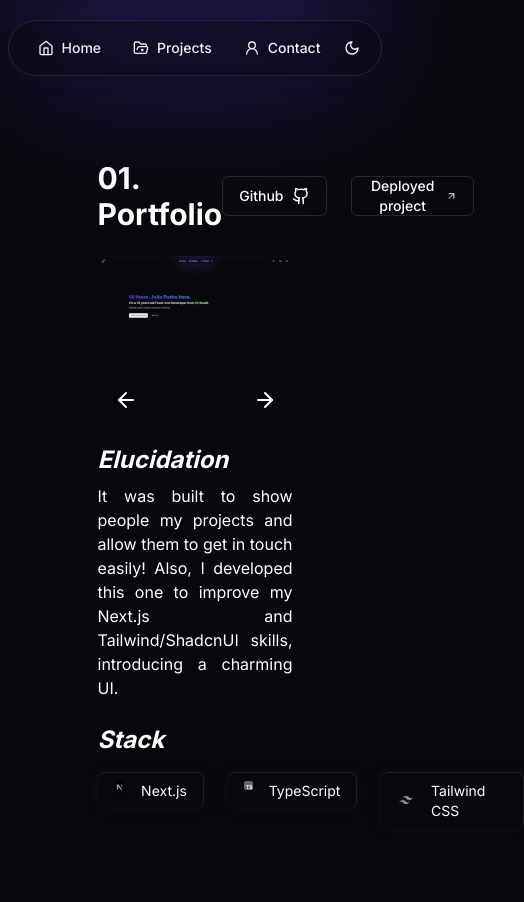
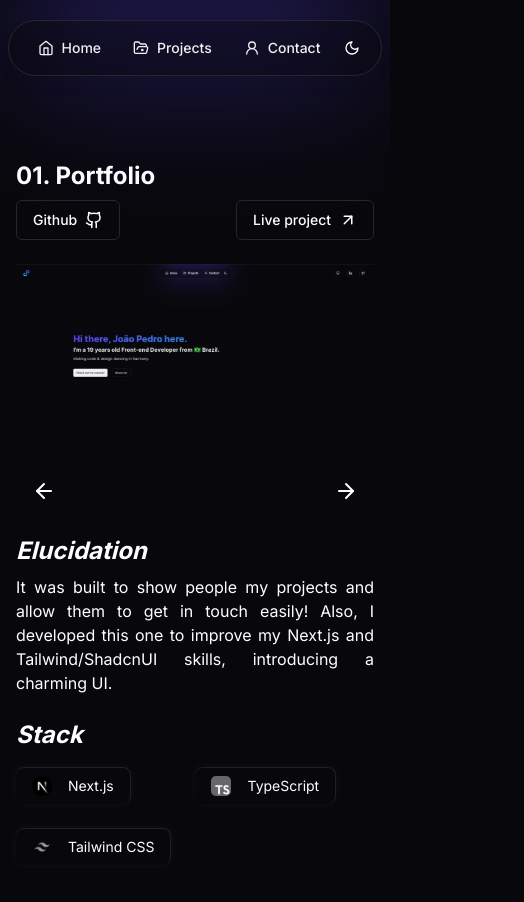
Before and after one commit to jotapemattos/portfolio-jotapemattos, a Next.js app: page /projects/1 in a window 390 px wide. Shown: the top 902 px of the page, 524 px wide, since content can reach past the window. Built offline with nearby package versions, Linux system fonts and the light colour scheme.

Commit message:
style: add responsiveness

```diff
--- a/src/app/projects/[id]/page.tsx
+++ b/src/app/projects/[id]/page.tsx
@@ -18,13 +18,13 @@ const page = ({ params }: SlugProps) => {
   );
 
   return (
-    <main className="w-full min-h-full flex items-center justify-center pt-40 pb-20">
-      <div className="w-1/2 h-full flex flex-col items-start gap-6">
-        <header className="w-full flex items-center justify-between">
-          <h1 className="text-3xl font-bold">
+    <main className="w-full min-h-full flex items-center justify-center pt-40 pb-20 px-4 md:px-0">
+      <div className="w-full md:w-3/4 xl:w-1/2 h-full flex flex-col items-start gap-6">
+        <header className="w-full flex flex-col md:flex-row gap-2 md:items-center justify-between">
+          <h1 className="text-2xl md:text-3xl font-bold">
             0{singleProject.id}. {singleProject.name}
           </h1>
-          <span className="flex items-center gap-6">
+          <span className="w-full md:w-fit flex items-center justify-between gap-6">
             <Link href={singleProject.githubRepo} target="_blank">
               <Button
                 variant="outline"
@@ -37,9 +37,9 @@ const page = ({ params }: SlugProps) => {
             <Link href={singleProject.website} target="_blank">
               <Button
                 variant="outline"
-                className="flex items-center gap-2 hover:text-tertiary transition-colors duration-300"
+                className="flex items-center gap-2 hover:text-primary/75 transition-colors duration-300"
               >
-                Deployed project
+                Live project
                 <ArrowUpRight size={18} />
               </Button>
             </Link>
@@ -52,7 +52,7 @@ const page = ({ params }: SlugProps) => {
         </article>
         <span className="space-y-4">
           <h2 className="text-2xl font-bold italic">Stack</h2>
-          <section className="w-full flex gap-6">
+          <section className="w-full grid grid-cols-2 md:flex gap-6">
             {singleProject.techs.map((tech, i) => (
               <ToolsCards key={i} tool={tech} index={i} />
             ))}
```
